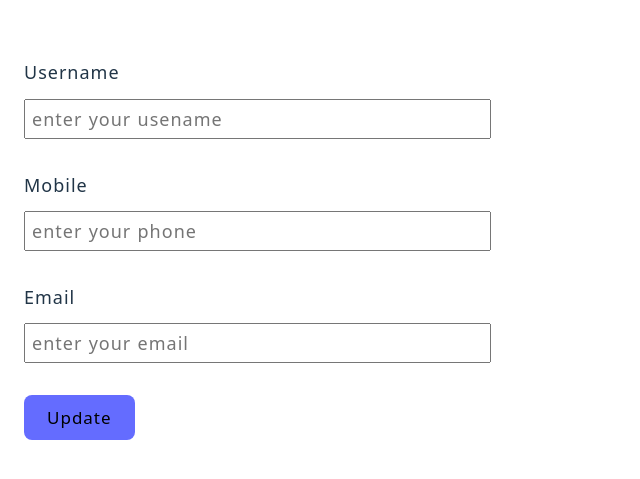
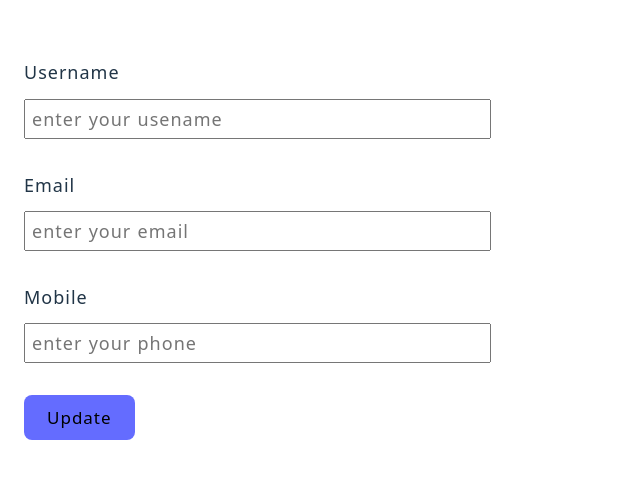
Before and after one commit to BuddhadevBauna/MERN, a React (Vite) app in the folder client/: page /admin/users/1/edit in a window 1280 px wide. Shown: the part 205-684 px from the top of the page, without its empty margins (0-640 px from the left). Built offline with nearby package versions, Linux system fonts and the light colour scheme; no server answers.

Commit message:
Update user route call from client

```diff
--- a/client/src/pages/AdmimUpdate.jsx
+++ b/client/src/pages/AdmimUpdate.jsx
@@ -2,6 +2,7 @@ import { useEffect, useState } from "react";
 import { useParams } from "react-router-dom";
 import { useAuth } from "../store/auth";
 import axios from "axios";
+import { toast } from "react-toastify";
 
 const AdminUpdate = () => {
     const [data, setData] = useState({
@@ -14,7 +15,7 @@ const AdminUpdate = () => {
     const { AuthorizationToken } = useAuth();
     const getSingleUserData = async () => {
         try {
-            const response = await axios.get(`http://localhost:8080/api/admin//users/${params.id}`, {
+            const response = await axios.get(`http://localhost:8080/api/admin/users/${params.id}`, {
                 headers: {
                     Authorization: AuthorizationToken
                 }
@@ -28,8 +29,34 @@ const AdminUpdate = () => {
     useEffect(() => {
         getSingleUserData();
     }, [])
-    const handleInput = () => {
 
+    const handleInput = (e) => {
+        const {name, value} = e.target;
+        // console.log(name, value);
+        setData({
+            ...data,
+            [name]: value
+        })
+    }
+    const handleSubmit = async (e) => {
+        e.preventDefault();
+        // console.log(data);
+        // console.log(params.id);
+        try {
+            const response = await axios.patch(`http://localhost:8080/api/admin//users/update/${params.id}`, data, {
+                headers: {
+                    Authorization: AuthorizationToken,
+                    "Content-Type": 'application/json',
+                }
+            })
+            if(response.statusText === "OK") {
+                // console.log("update user response", response);
+                toast.success("update user sucessfully");
+            }
+        } catch (error) {
+            console.log(error);
+            toast.error("update user unsuccessful");
+        }
     }
 
     return (
@@ -46,7 +73,7 @@ const AdminUpdate = () => {
                         <div className="container grid grid-col-2">
                             {/* data form */}
                             <div className="contact-form">
-                                <form>
+                                <form onSubmit={handleSubmit}>
                                     <div>
                                         <label htmlFor="username">username</label>
                                         <input
@@ -61,6 +88,19 @@ const AdminUpdate = () => {
                                         />
                                     </div>
                                     <div>
+                                        <label htmlFor="email">email</label>
+                                        <input
+                                            type="email"
+                                            placeholder="enter your email"
+                                            id="email"
+                                            autoComplete="off"
+                                            required
+                                            name="email"
+                                            value={data.email}
+                                            onChange={handleInput}
+                                        />
+                                    </div>
+                                    <div>
                                         <label htmlFor="phone">Mobile</label>
                                         <input
                                             type="phone"
@@ -70,19 +110,6 @@ const AdminUpdate = () => {
                                             required
                                             name="phone"
                                             value={data.phone}
-                                            onChange={handleInput}
-                                        />
-                                    </div>
-                                    <div>
-                                        <label htmlFor="email">email</label>
-                                        <input
-                                            type="email"
-                                            placeholder="enter your email"
-                                            id="email"
-                                            autoComplete="off"
-                                            required
-                                            name="email"
-                                            value={data.email}
                                             onChange={handleInput}
                                         />
                                     </div>
```
